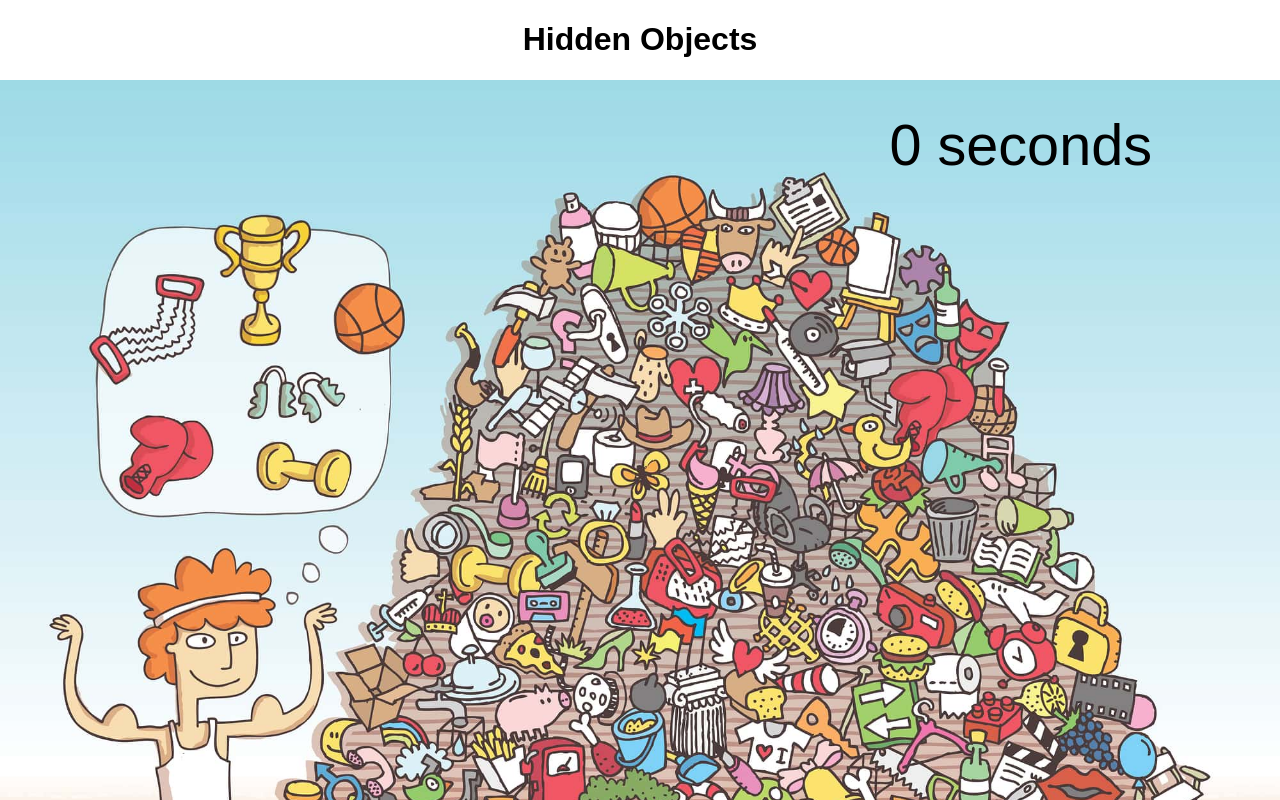
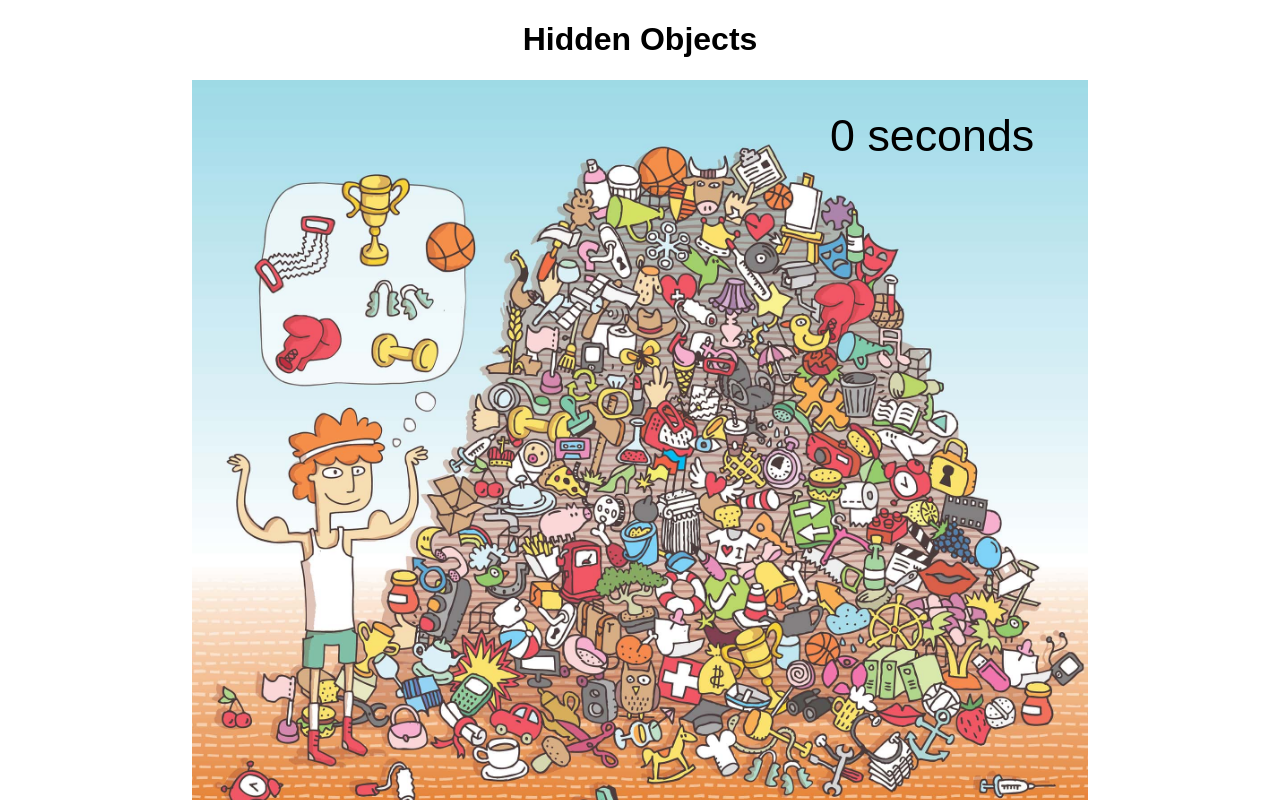
Before and after one commit to doctype-Melvin/seek-and-find, a React (Vite) app: page / in a window 1280 px wide. Shown: the top 800 px of the page. Built offline with nearby package versions, Linux system fonts and the light colour scheme.

Commit message:
smaller img container and smaller font size for timer

```diff
--- a/src/App.css
+++ b/src/App.css
@@ -16,7 +16,7 @@ html, body, #root {
 }
 
 .imgContainer {
-  width: 100vw;
+  width: 70vw;
   position: relative;
   cursor: url('/public/Untitled.png') 50 50, auto;
 }
@@ -27,9 +27,9 @@ html, body, #root {
 
 .timer {
   position: absolute;
-  right: 10%;
-  top: 3%;
-  font-size: 4.5vw;
+  right: 6%;
+  top: 4%;
+  font-size: 3.5vw;
 }
 
 .contextCt {
@@ -62,7 +62,7 @@ html, body, #root {
   position: absolute;
   height: 80px;
   width: 80px;
-  top: 19%;
+  top: 18%;
   left: 27%;
 }
 
@@ -77,8 +77,8 @@ html, body, #root {
   position: absolute;
   height: 80px;
   width: 80px;
-  top: 26%;
-  left: 21%;
+  top: 25%;
+  left: 20%;
 }
 
 .grips::before {
@@ -92,7 +92,7 @@ html, body, #root {
   position: absolute;
   height: 80px;
   width: 80px;
-  top: 33%;
+  top: 31%;
   left: 21%;
 }
 
@@ -107,7 +107,7 @@ html, body, #root {
   position: absolute;
   height: 80px;
   width: 80px;
-  top: 32%;
+  top: 30%;
   left: 11%;
 }
 
@@ -122,8 +122,8 @@ html, body, #root {
   position: absolute;
   height: 80px;
   width: 80px;
-  top: 20%;
-  left: 11%;
+  top: 19%;
+  left: 10%;
 }
 
 .expander::before {
@@ -137,8 +137,8 @@ html, body, #root {
   position: absolute;
   height: 80px;
   width: 80px;
-  top: 15%;
-  left: 19%;
+  top: 14%;
+  left: 18%;
 }
 
 .trophy::before {
```
